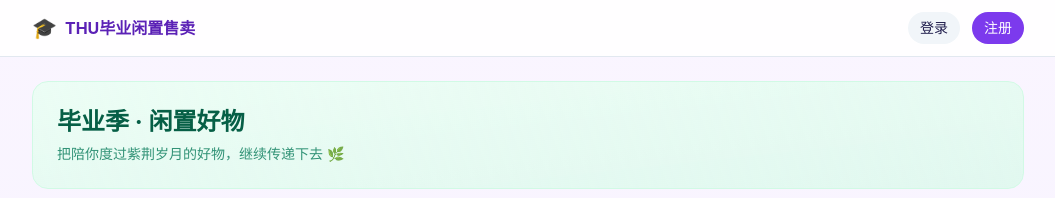
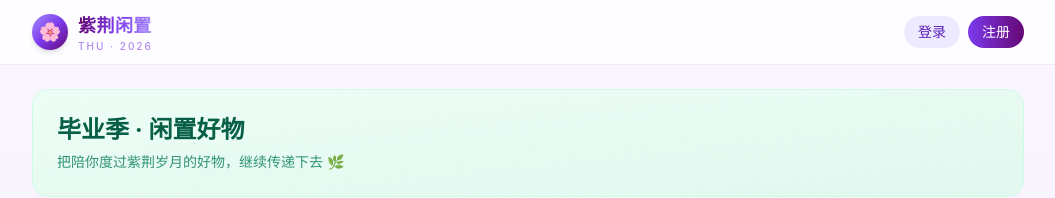
Before and after one commit to Bob2210/thu26-xianzhi-mvp, a Next.js app: page / in a window 1280 px wide. Shown: the top 198 px of the page, without its empty margins (112-1167 px from the left). Built offline with nearby package versions, Linux system fonts and the light colour scheme; no server answers; the database is empty.

Commit message:
Update Navbar.tsx

```diff
--- a/src/components/Navbar.tsx
+++ b/src/components/Navbar.tsx
@@ -4,13 +4,9 @@ import Link from 'next/link';
 import { useEffect, useState } from 'react';
 import { useRouter } from 'next/navigation';
 import { createClient } from '@/lib/supabase/client';
-import { SITE_NAME } from '@/lib/constants';
 
 /**
- * 顶部导航栏。
- * - 未登录：登录 / 注册
- * - 已登录：发布 / 个人中心 / 退出
- * 移动端简化为图标 + 短文案。
+ * 顶部导航栏 · 紫荆主题
  */
 export default function Navbar() {
   const router = useRouter();
@@ -19,13 +15,10 @@ export default function Navbar() {
   const [loading, setLoading] = useState(true);
 
   useEffect(() => {
-    // 初次拉取登录状态
     supabase.auth.getUser().then(({ data }) => {
       setUserId(data.user?.id ?? null);
       setLoading(false);
     });
-
-    // 订阅登录状态变化
     const { data: sub } = supabase.auth.onAuthStateChange((_event, session) => {
       setUserId(session?.user?.id ?? null);
     });
@@ -39,31 +32,46 @@ export default function Navbar() {
   };
 
   return (
-    <header className="sticky top-0 z-30 bg-white/90 backdrop-blur border-b border-slate-200">
-      <div className="max-w-5xl mx-auto px-4 h-14 flex items-center justify-between">
-        <Link href="/" className="flex items-center gap-2 font-bold text-brand-dark">
-          <span className="text-xl">🎓</span>
-          <span className="text-sm sm:text-base whitespace-nowrap">{SITE_NAME}</span>
+    <header className="sticky top-0 z-30 bg-white/80 backdrop-blur-md border-b border-brand-soft">
+      <div className="max-w-5xl mx-auto px-4 h-16 flex items-center justify-between">
+        {/* Logo */}
+        <Link href="/" className="flex items-center gap-2.5 group">
+          {/* 紫荆花徽标 */}
+          <div className="relative w-9 h-9 rounded-full bg-gradient-to-br from-brand-light via-brand to-brand-thu flex items-center justify-center shadow-md group-hover:scale-105 transition">
+            <span className="text-lg">🌸</span>
+          </div>
+          <div className="flex flex-col leading-tight">
+            <span
+              className="font-bold text-base sm:text-lg bg-gradient-to-r from-brand-thu via-brand to-brand-light bg-clip-text text-transparent tracking-wide"
+              style={{ fontFamily: '"Songti SC", "STSong", "Noto Serif SC", serif' }}
+            >
+              紫荆闲置
+            </span>
+            <span className="text-[10px] text-brand/60 tracking-[0.2em] font-medium">
+              THU · 2026
+            </span>
+          </div>
         </Link>
 
-        <nav className="flex items-center gap-2 sm:gap-3 text-sm">
+        {/* 导航按钮 */}
+        <nav className="flex items-center gap-1.5 sm:gap-2 text-sm">
           {loading ? null : userId ? (
             <>
               <Link
                 href="/products/new"
-                className="px-3 py-1.5 rounded-full bg-brand text-white hover:bg-brand-dark transition"
+                className="px-3.5 py-1.5 rounded-full bg-gradient-to-r from-brand to-brand-thu text-white font-medium hover:shadow-md hover:shadow-brand/30 transition-all"
               >
                 ＋ 发布
               </Link>
               <Link
                 href="/profile"
-                className="px-3 py-1.5 rounded-full bg-slate-100 hover:bg-slate-200 transition"
+                className="px-3.5 py-1.5 rounded-full bg-brand-soft text-brand-dark font-medium hover:bg-brand-light/30 transition"
               >
                 我的
               </Link>
               <button
                 onClick={handleLogout}
-                className="px-3 py-1.5 rounded-full text-slate-600 hover:text-slate-900 transition"
+                className="px-2.5 py-1.5 rounded-full text-slate-400 hover:text-brand-dark transition text-xs sm:text-sm"
               >
                 退出
               </button>
@@ -72,13 +80,13 @@ export default function Navbar() {
             <>
               <Link
                 href="/login"
-                className="px-3 py-1.5 rounded-full bg-slate-100 hover:bg-slate-200 transition"
+                className="px-3.5 py-1.5 rounded-full bg-brand-soft text-brand-dark font-medium hover:bg-brand-light/30 transition"
               >
                 登录
               </Link>
               <Link
                 href="/register"
-                className="px-3 py-1.5 rounded-full bg-brand text-white hover:bg-brand-dark transition"
+                className="px-3.5 py-1.5 rounded-full bg-gradient-to-r from-brand to-brand-thu text-white font-medium hover:shadow-md hover:shadow-brand/30 transition-all"
               >
                 注册
               </Link>
```
